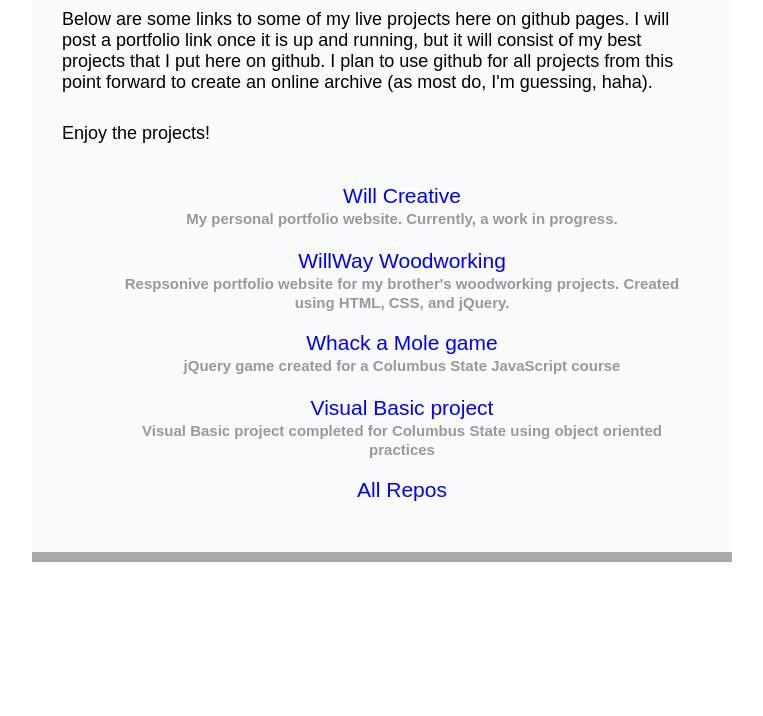
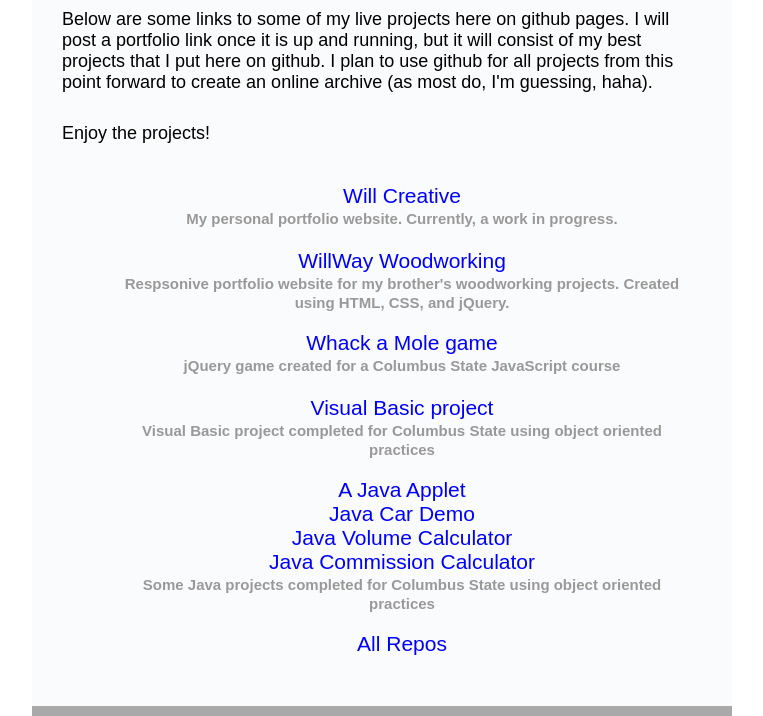
Before and after one commit to derekwilldev/dwilldev.github.io, a plain HTML site: page index.html in a window 1280 px wide. Shown: the part 372-1088 px from the top of the page, without its empty margins (258-1021 px from the left). Before the commit the page ends 934 px from the top, so only its background shows below. Drawn offline with Linux system fonts and the light colour scheme.

Commit message:
Update index.html

```diff
--- a/index.html
+++ b/index.html
@@ -89,6 +89,11 @@
 	<li class="project-link"><a href="https://github.com/dwilldev/csccvbch12b">WillWay Woodworking</a><br><span>Respsonive portfolio website for my brother's woodworking projects. Created using HTML, CSS, and jQuery.</span></li>
 	<li class="project-link"><a href="https://dwilldev.github.io/whack-a-mole">Whack a Mole game</a><br><span>jQuery game created for a Columbus State JavaScript course</span></li>
 	<li class="project-link"><a href="https://github.com/dwilldev/csccvbch12b">Visual Basic project</a><br><span>Visual Basic project completed for Columbus State using object oriented practices</span></li>
+	<li class="project-link"><a href="https://github.com/dwilldev/a-java-applet">A Java Applet</a><br>
+		<a href="https://github.com/dwilldev/java-car-demo">Java Car Demo</a><br>
+		<a href="https://github.com/dwilldev/java-cylinder-calc">Java Volume Calculator</a><br>
+		<a href="https://github.com/dwilldev/java-commission-calc">Java Commission Calculator</a><br>
+		<span>Some Java projects completed for Columbus State using object oriented practices</span></li>
 	<li class="project-link"><a href="https://github.com/dwilldev?tab=repositories">All Repos</a></li>
 	</ul>
 	</div>
```
